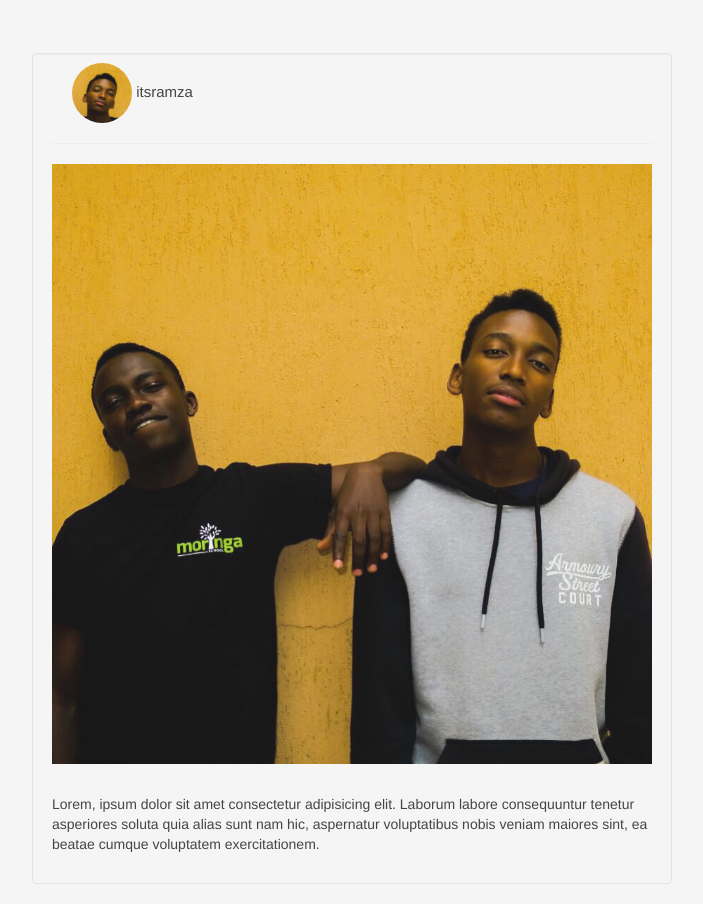
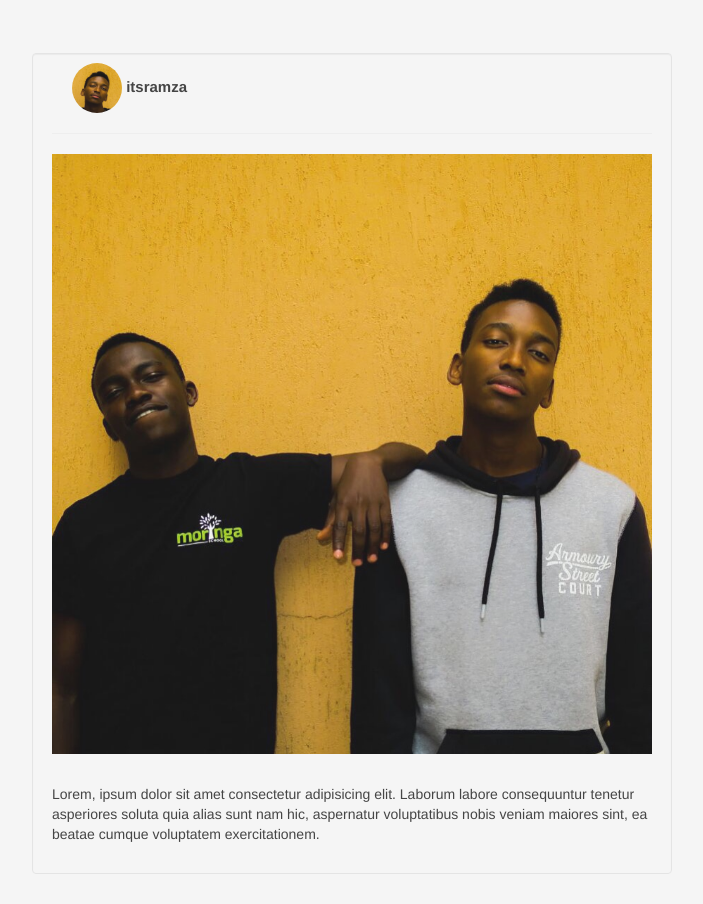
Before and after one commit to ramza007/FlipGram, a Django app: page / in a window 1280 px wide. Shown: the part 75-979 px from the top of the page, without its empty margins (288-991 px from the left). After the commit the page ends 949 px from the top, so only its background shows below. Run offline with Django 3.2, Linux system fonts and the light colour scheme; some libraries are stand-ins or nearby versions.

Commit message:
added styling to card

```diff
--- a/gram/templates/explore.html
+++ b/gram/templates/explore.html
@@ -28,11 +28,11 @@
 
     <body>
         <div class="well">
-            <h3 style="margin-top: -10px; font-size: 15px;" >
-                <img style="width:60px;height:60px;border-radius:118px;" src="../static/images/sexiboys (1).JPG"> itsramza
+            <h3 style="margin-top: -10px; font-size: 15px; font-weight: bold" >
+                <img style="width:50px;height:50px;border-radius:118px;" src="../static/images/sexiboys (1).JPG"> itsramza
             </h3>
             <hr style="background-color: black;">
-            <img class="img-responsive" src="../static/images/sexiboys.JPG" style="background-size: cover;">
+            <img class="img-responsive" src="../static/images/sexiboys.JPG">
         <div class="uk-card uk-card-default uk-card-body uk-width-3-2@m " style="margin-top: 5%">
             <p>
                 Lorem, ipsum dolor sit amet consectetur adipisicing elit. Laborum labore consequuntur tenetur asperiores soluta quia alias sunt nam hic, aspernatur voluptatibus nobis veniam maiores sint, ea beatae cumque voluptatem exercitationem.
```
